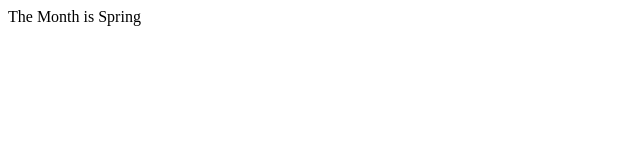
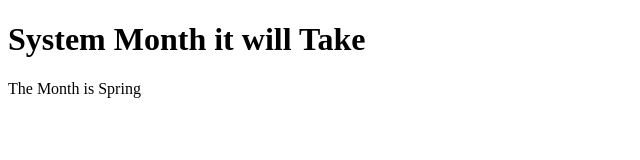
Before and after one commit to sekar004845/JS-Task-10-3, a plain HTML site: page index.html in a window 1280 px wide. Shown: the whole page, without its empty margins (0-640 px from the left). Drawn offline with Linux system fonts and the light colour scheme.

Commit message:
Update index.html

```diff
--- a/index.html
+++ b/index.html
@@ -6,6 +6,7 @@
 		<title> Task-10</title>
 	</head>
 	<body>
+		<h1>System Month it will Take</h1>
 	<script>
 
 	  //Month
```
